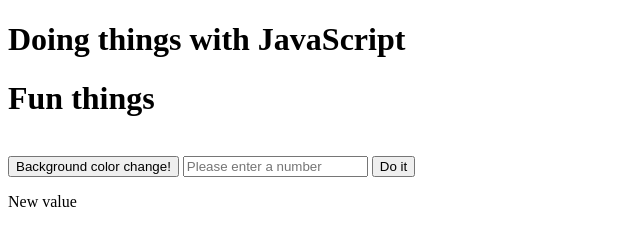
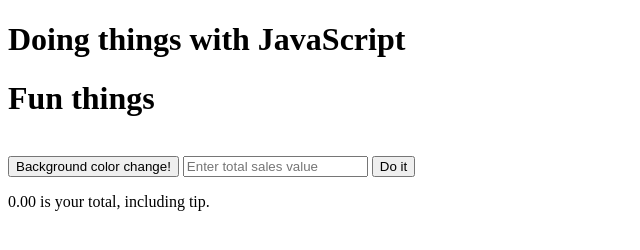
Before and after one commit to hmahmad2/jsMagic, a plain HTML site: page index.html in a window 1280 px wide. Both pictures are taken after a click on the button "Do it". Shown: the whole page, without its empty margins (0-640 px from the left). Drawn offline with Linux system fonts and the light colour scheme.

Commit message:
total+tip added to HTML

```diff
--- a/index.html
+++ b/index.html
@@ -14,7 +14,7 @@
 
    <button onclick="backgroundChange()">Background color change!</button>
 
-   <input id="testValue" type="text" placeholder="Please enter a number">
+   <input id="testValue" type="text" placeholder="Enter total sales value">
    <!-- <button type="button" id="testButton" onclick="valueExtraction()">Do it</button> -->
    <button type="button" id="testButton">Do it</button>
    <br>
--- a/js/app.custom.js
+++ b/js/app.custom.js
@@ -23,8 +23,9 @@ function standardTip(x) {
    // basicArith += 5;
    // basicArith *= 8;
    basicArith *= 1.15;
-   console.log("Calculated total payment, including tax, to be $" + basicArith.toFixed(2));
-   document.getElementById("tipDisplay").innerHTML = "New value";
+   basicArith = basicArith.toFixed(2);
+   console.log("Calculated total payment, including tax, to be $" + basicArith);
+   document.getElementById("tipDisplay").innerHTML = `${basicArith} is your total, including tip.`;
    return basicArith;
 }
 
```
